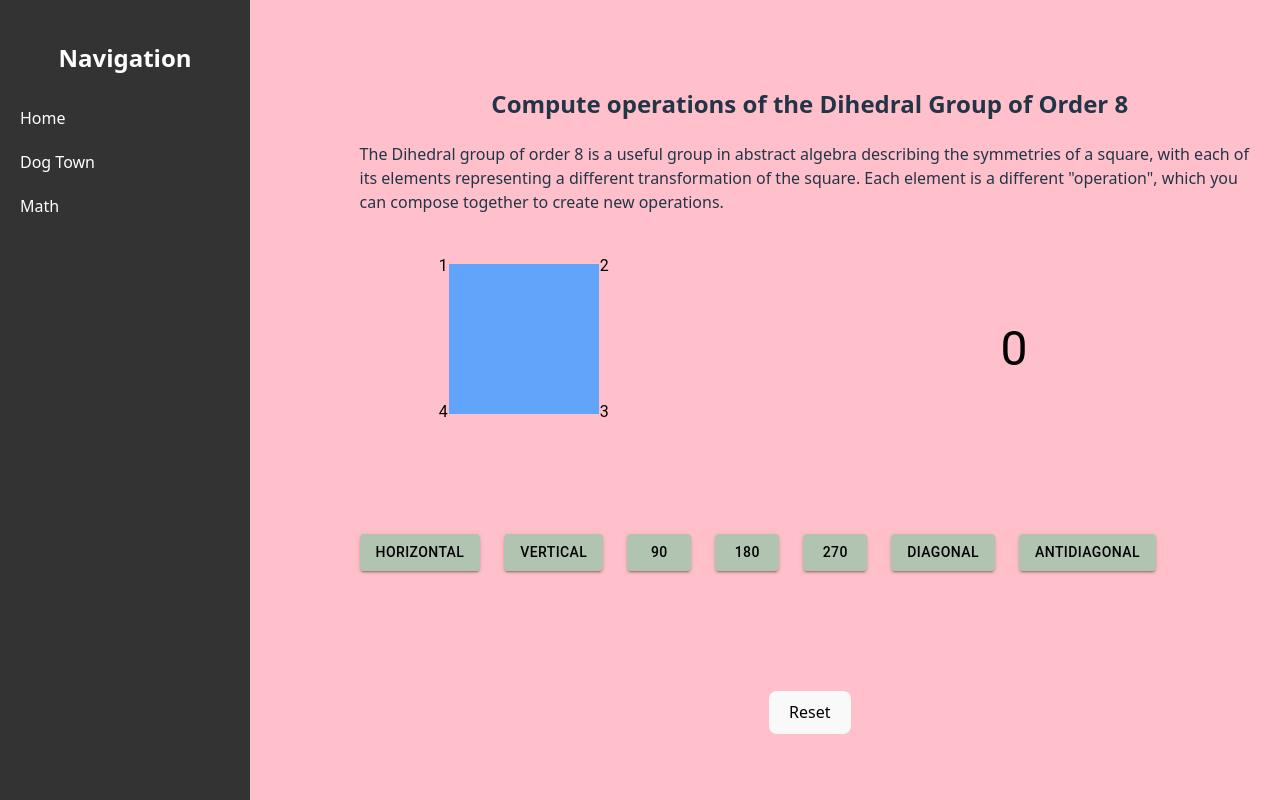
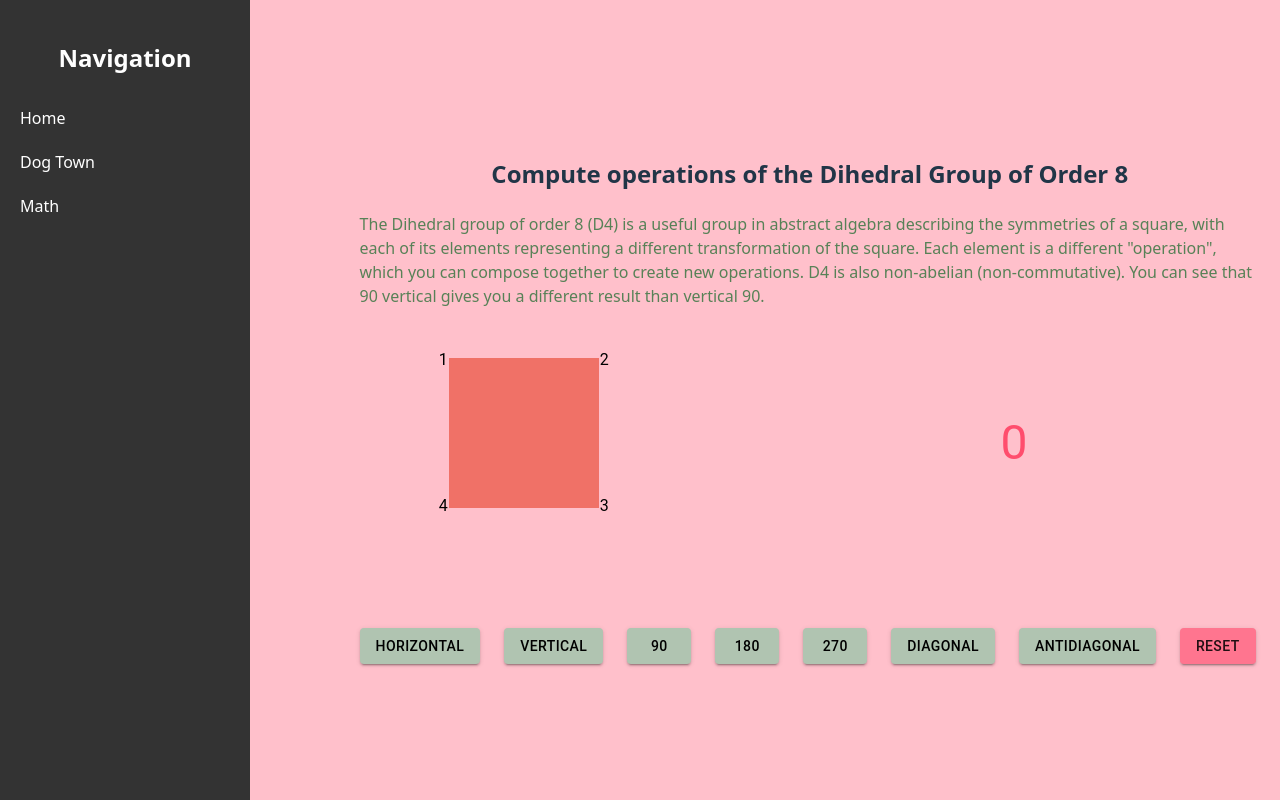
Before and after one commit to sydneytm/me, a React (Vite) app: page /#/me/math in a window 1280 px wide. Built offline with nearby package versions, Linux system fonts and the light colour scheme.

Commit message:
Reorganize, fix alignment and UI look

```diff
--- a/src/screens/Math/Math.tsx
+++ b/src/screens/Math/Math.tsx
@@ -5,10 +5,11 @@ import { UseMath } from './UseMath.js';
 export const Math = () => {
     return (
         <>
-        <h2 style={{ textAlign: 'center'}}>
+        <h2 style={{ textAlign: 'center' }}>
           Compute operations of the Dihedral Group of Order 8
         </h2>
-        <p style={{marginBottom:"50px"}}>The Dihedral group of order 8 is a useful group in abstract algebra describing the symmetries of a square, with each of its elements representing a different transformation of the square. Each element is a different "operation", which you can compose together to create new operations. </p>
+        <p style={{marginBottom:"50px",color: '#588157'}}>The Dihedral group of order 8 (D4) is a useful group in abstract algebra describing the symmetries of a square, with each of its elements representing a different transformation of the square. Each element is a different "operation", which you can compose together to create new operations.
+          D4 is also non-abelian (non-commutative). You can see that 90 vertical gives you a different result than vertical 90. </p>
 
         <SquareAnimation />
 
--- a/src/screens/Math/SquareAnimation.jsx
+++ b/src/screens/Math/SquareAnimation.jsx
@@ -1,9 +1,7 @@
 import * as React from 'react';
-import { useState } from 'react';
 import '../../css/Home.css';
-import { useSpring, animated, a } from '@react-spring/web';
+import { useSpring, animated } from '@react-spring/web';
 import '../../css/squareAnimation.css';
-import Square from '../../assets/square.png';
 import { UseMath } from './UseMath';
 import { Grid, Button, Typography, Stack } from '@mui/material';
 import { createTheme, ThemeProvider } from '@mui/material/styles';
@@ -11,12 +9,12 @@ const theme = createTheme({
   palette: {
     primary: {
       main: '#b0c4b1',
-      light: '#d1e7dd',
-      dark: '#6c757d',
+      light: '#fed9b7',
+      dark: '#ff4d6d',
       contrastText: '#000000',
     },
     secondary: {
-      main: '#edafb8',
+      main: '#ff758f',
     },
     background: {
       default: '#f3f4f6',
@@ -44,7 +42,7 @@ return(
         style={{
           width: 150,
           height: 150,
-          background: "#60a5fa",
+          background: "#f07167",
           transform,
           transformStyle: "preserve-3d",
           cursor: "pointer",
@@ -58,7 +56,7 @@ return(
     </div>
     </Grid>
 <Grid item size={7}>
-  <Typography variant="h3" style={{ marginTop: "20px", color: "black", textAlign: "center" }}>
+  <Typography variant="h3" color= 'primary.dark' style={{ marginTop: "20px", textAlign: "center" }}>
     {whatSquare(square)}
   </Typography>
 </Grid>
@@ -100,15 +98,13 @@ return(
           }} className="btn">
           AntiDiagonal
         </Button>
-        </Stack>
-        </Grid>
-        <div className="flex gap-4" style={{ marginTop: "40px" }} >
-        <button onClick={() => {
+        <Button variant='contained' color= 'secondary' onClick={() => {
           onReset();
           }} className="btn">
           Reset
-        </button>
-        </div>
+        </Button>
+        </Stack>
+        </Grid>
         </Grid>
     </ThemeProvider> )
 }
--- a/src/screens/Math/UseMath.tsx
+++ b/src/screens/Math/UseMath.tsx
@@ -34,11 +34,11 @@ export const UseMath = () => {
         setFlippedVertical(!flippedVertical);
     }
     const diagonal = () => {
-        setSquare([square[0], square[3], square[2], square[1]])
+        setSquare([square[2], square[1], square[0], square[3]])
         setFlippedDiagonal(!flippedDiagonal)
     }
     const antiDiagonal = () => {
-        setSquare([square[2], square[1], square[0], square[3]])
+        setSquare([square[0], square[3], square[2], square[1]])
         setFlippedAntiDiagonal(!flippedAntiDiagonal)
     }
     const ninety = () => {
@@ -62,7 +62,7 @@ export const UseMath = () => {
                 }
             }
             if(square[1] == 4){
-                return "Diagonal";
+                return "Anti-diagonal";
             }
         }
         else if (square[0] == 2) {
@@ -78,7 +78,7 @@ export const UseMath = () => {
                 return "180";
             }
             else if (square[1] == 2){
-                return "Anti-diagonal";
+                return "Diagonal";
             }
         }
         else if (square[0] == 4) {
```
